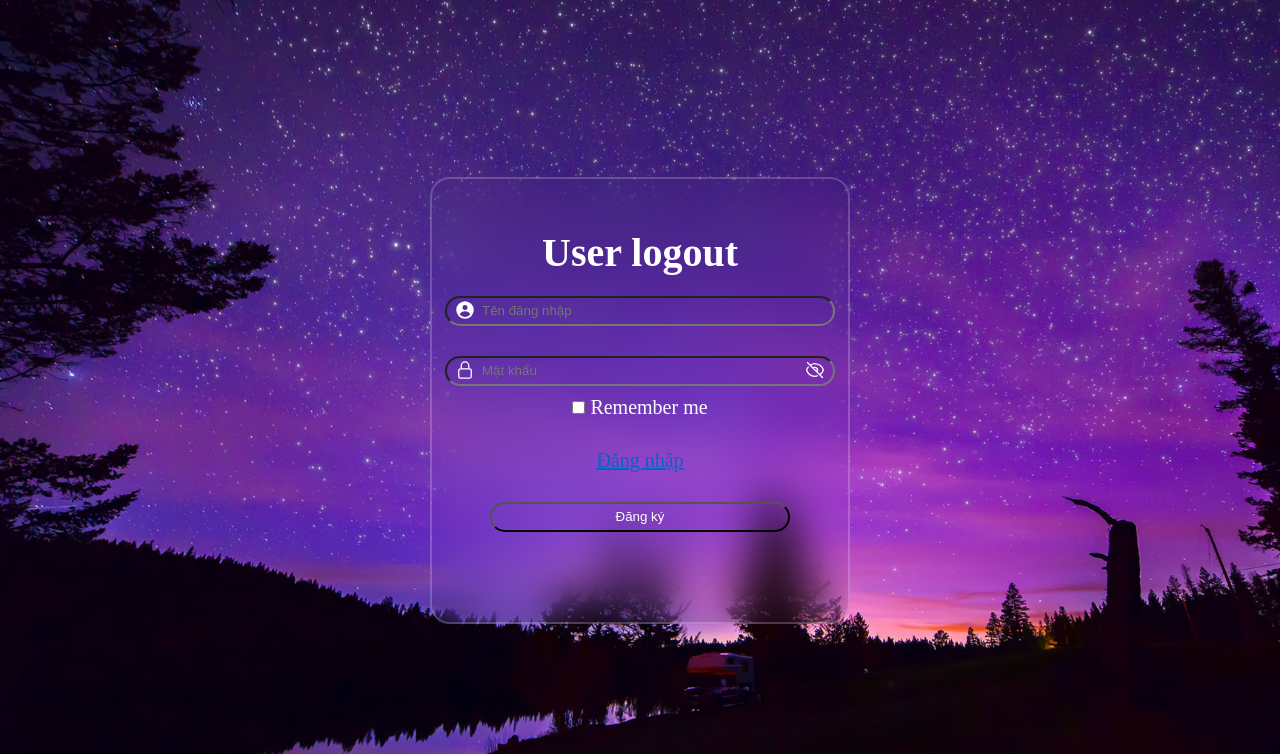
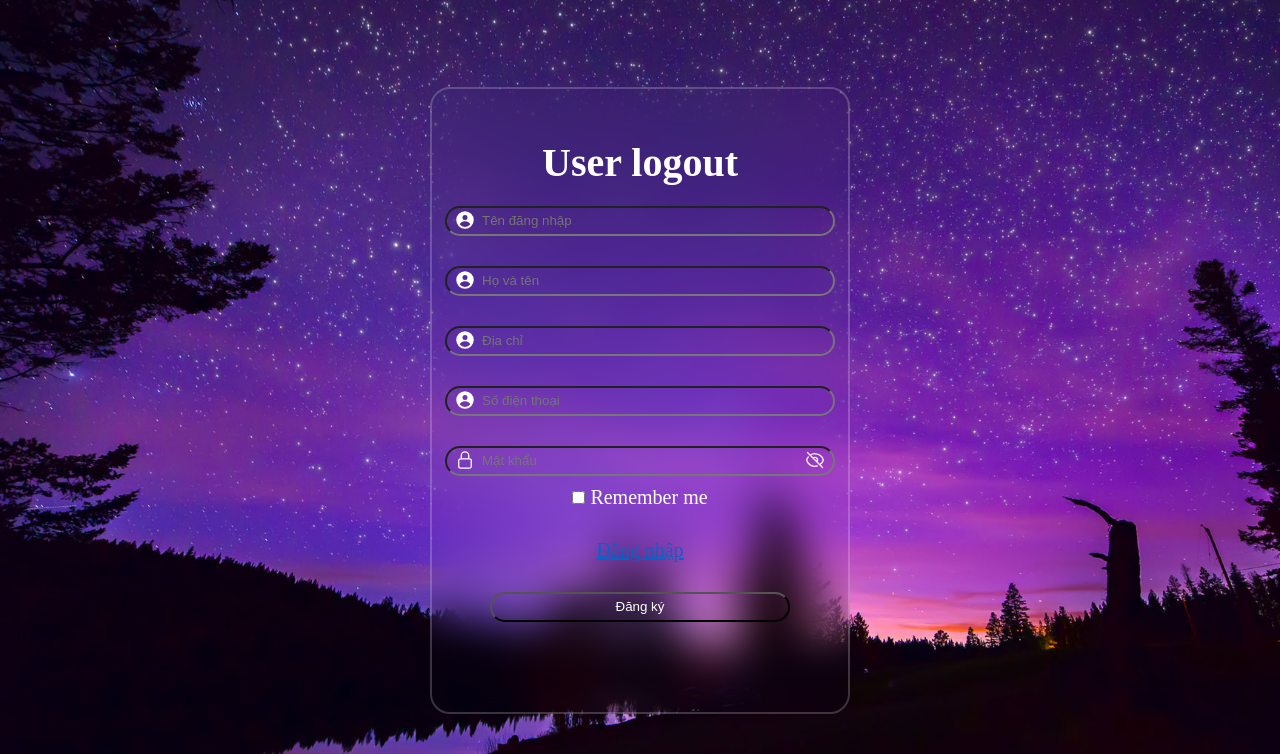
Before and after one commit to Duongkny/ShopGiay, a PHP site: page /register.php in a window 1280 px wide. Shown: the top 754 px of the page. Run offline with PHP 8.4, Linux system fonts and the light colour scheme.

Commit message:
cap nhat lai

```diff
--- a/GiayTheThao.php
+++ b/GiayTheThao.php
@@ -1,14 +1,14 @@
 <?php
 
 include "config.php";
-$sql = "SELECT * FROM Users WHERE email = '" . $_SESSION['email'] . "'";
+$sql = "SELECT hoten FROM Users WHERE email = '" . $_SESSION['email'] . "'";
 $result = $conn->query($sql);
 ?>
  <?php
             if ($result->num_rows > 0) {
                 // Lấy tên khách hàng
                 $row = $result->fetch_assoc();
-                echo "<h1>Xin chào, " . $row['email'] . "</h1>";
+                echo "<h1>Xin chào, " . $row['hoten'] . "</h1>";
             } else {
                 echo "<h1>Xin chào, Khách hàng</h1>";
             }
--- a/GiayThoiTrang.php
+++ b/GiayThoiTrang.php
@@ -1,14 +1,14 @@
 <?php
 
 include "config.php";
-$sql = "SELECT * FROM Users WHERE email = '" . $_SESSION['email'] . "'";
+$sql = "SELECT hoten FROM Users WHERE email = '" . $_SESSION['email'] . "'";
 $result = $conn->query($sql);
 ?>
  <?php
             if ($result->num_rows > 0) {
                 // Lấy tên khách hàng
                 $row = $result->fetch_assoc();
-                echo "<h1>Xin chào, " . $row['email'] . "</h1>";
+                echo "<h1>Xin chào, " . $row['hoten'] . "</h1>";
             } else {
                 echo "<h1>Xin chào, Khách hàng</h1>";
             }
--- a/ThongTinCaNhan.php
+++ b/ThongTinCaNhan.php
@@ -59,6 +59,8 @@ $user = $result->fetch_assoc();
 
     <p><b>Email:</b> <?php echo $user['email']; ?></p>
 
+   <p><b>Họ và tên:</b> <?php echo isset($user['Hoten']) ? $user['Hoten'] : 'Chưa có'; ?></p>
+
     <p><b>Mật khẩu:</b> ******</p>
 
     <p><b>Địa chỉ:</b> <?php echo isset($user['address']) ? $user['address'] : 'Chưa có'; ?></p>
--- a/home.php
+++ b/home.php
@@ -1,7 +1,7 @@
 <?php
 include "config.php";
 
-$sql = "SELECT * FROM Users WHERE email = '" . $_SESSION['email'] . "'";
+$sql = "SELECT hoten FROM Users WHERE email = '" . $_SESSION['email'] . "'";
 $result = $conn->query($sql);
 ?>
 
@@ -77,7 +77,7 @@ $result = $conn->query($sql);
 
                     $row = $result->fetch_assoc();
 
-                    echo $row['email'];
+                    echo $row['hoten'];
 
                 } else {
 
--- a/register.php
+++ b/register.php
@@ -9,9 +9,12 @@
 <?php
 if (isset($_POST['register'])) {
     $email = $_POST['email'];
+    $hoten = $_POST['hoten'];
+    $diachi = $_POST['diachi'];
+    $sodienthoai = $_POST['sodienthoai'];
     $password = password_hash($_POST['password'], PASSWORD_BCRYPT);
 
-    $sql = "INSERT INTO Users(email, password) VALUES('$email', '$password')";
+    $sql = "INSERT INTO Users(email, password, address, phone, hoten) VALUES('$email', '$password', '$diachi', '$sodienthoai', '$hoten')";
     $conn->query($sql);
 
     echo "<script>alert('Đăng ký thành công!'); window.location='login.php';</script>";
@@ -33,6 +36,24 @@ if (isset($_POST['register'])) {
             <h1>User logout</h1>
             <div class="form-row">
                 <input type="text" name="email" id="tk" class="form-input"  placeholder="Tên đăng nhập" >
+                <svg xmlns="http://www.w3.org/2000/svg" viewBox="0 0 16 16" fill="currentColor" class="lock">
+                    <path fill-rule="evenodd" d="M15 8A7 7 0 1 1 1 8a7 7 0 0 1 14 0Zm-5-2a2 2 0 1 1-4 0 2 2 0 0 1 4 0ZM8 9c-1.825 0-3.422.977-4.295 2.437A5.49 5.49 0 0 0 8 13.5a5.49 5.49 0 0 0 4.294-2.063A4.997 4.997 0 0 0 8 9Z" clip-rule="evenodd" />
+                  </svg>
+            </div>
+             <div class="form-row">
+                <input type="text" name="hoten" id="tk" class="form-input"  placeholder="Họ và tên" >
+                <svg xmlns="http://www.w3.org/2000/svg" viewBox="0 0 16 16" fill="currentColor" class="lock">
+                    <path fill-rule="evenodd" d="M15 8A7 7 0 1 1 1 8a7 7 0 0 1 14 0Zm-5-2a2 2 0 1 1-4 0 2 2 0 0 1 4 0ZM8 9c-1.825 0-3.422.977-4.295 2.437A5.49 5.49 0 0 0 8 13.5a5.49 5.49 0 0 0 4.294-2.063A4.997 4.997 0 0 0 8 9Z" clip-rule="evenodd" />
+                  </svg>
+            </div>
+             <div class="form-row">
+                <input type="text" name="diachi" id="tk" class="form-input"  placeholder="Địa chỉ" >
+                <svg xmlns="http://www.w3.org/2000/svg" viewBox="0 0 16 16" fill="currentColor" class="lock">
+                    <path fill-rule="evenodd" d="M15 8A7 7 0 1 1 1 8a7 7 0 0 1 14 0Zm-5-2a2 2 0 1 1-4 0 2 2 0 0 1 4 0ZM8 9c-1.825 0-3.422.977-4.295 2.437A5.49 5.49 0 0 0 8 13.5a5.49 5.49 0 0 0 4.294-2.063A4.997 4.997 0 0 0 8 9Z" clip-rule="evenodd" />
+                  </svg>
+            </div>
+             <div class="form-row">
+                <input type="text" name="sodienthoai" id="tk" class="form-input"  placeholder="Số điện thoại" >
                 <svg xmlns="http://www.w3.org/2000/svg" viewBox="0 0 16 16" fill="currentColor" class="lock">
                     <path fill-rule="evenodd" d="M15 8A7 7 0 1 1 1 8a7 7 0 0 1 14 0Zm-5-2a2 2 0 1 1-4 0 2 2 0 0 1 4 0ZM8 9c-1.825 0-3.422.977-4.295 2.437A5.49 5.49 0 0 0 8 13.5a5.49 5.49 0 0 0 4.294-2.063A4.997 4.997 0 0 0 8 9Z" clip-rule="evenodd" />
                   </svg>
```
Also changed, not shown: edit_profile.php (+7 -3 lines).
